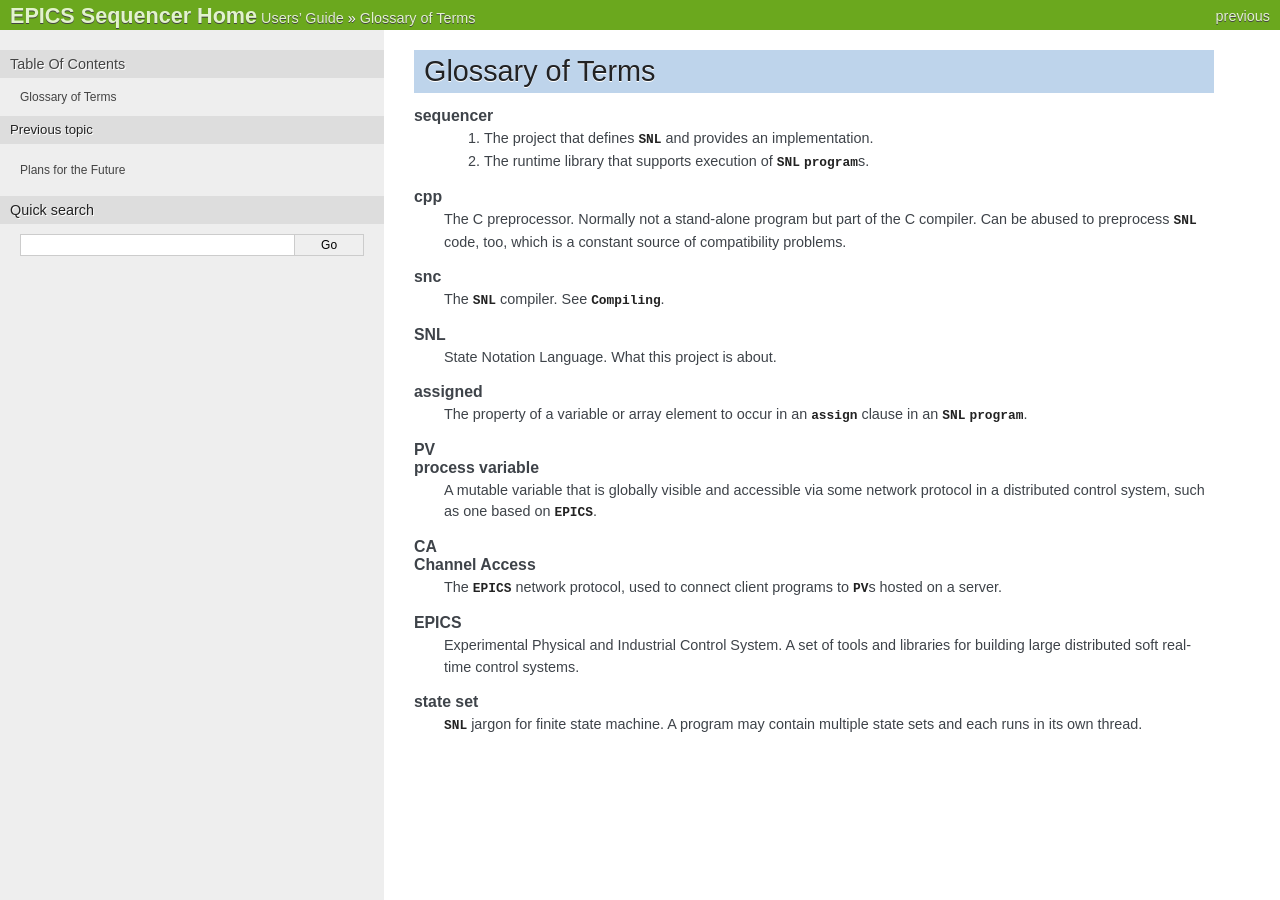
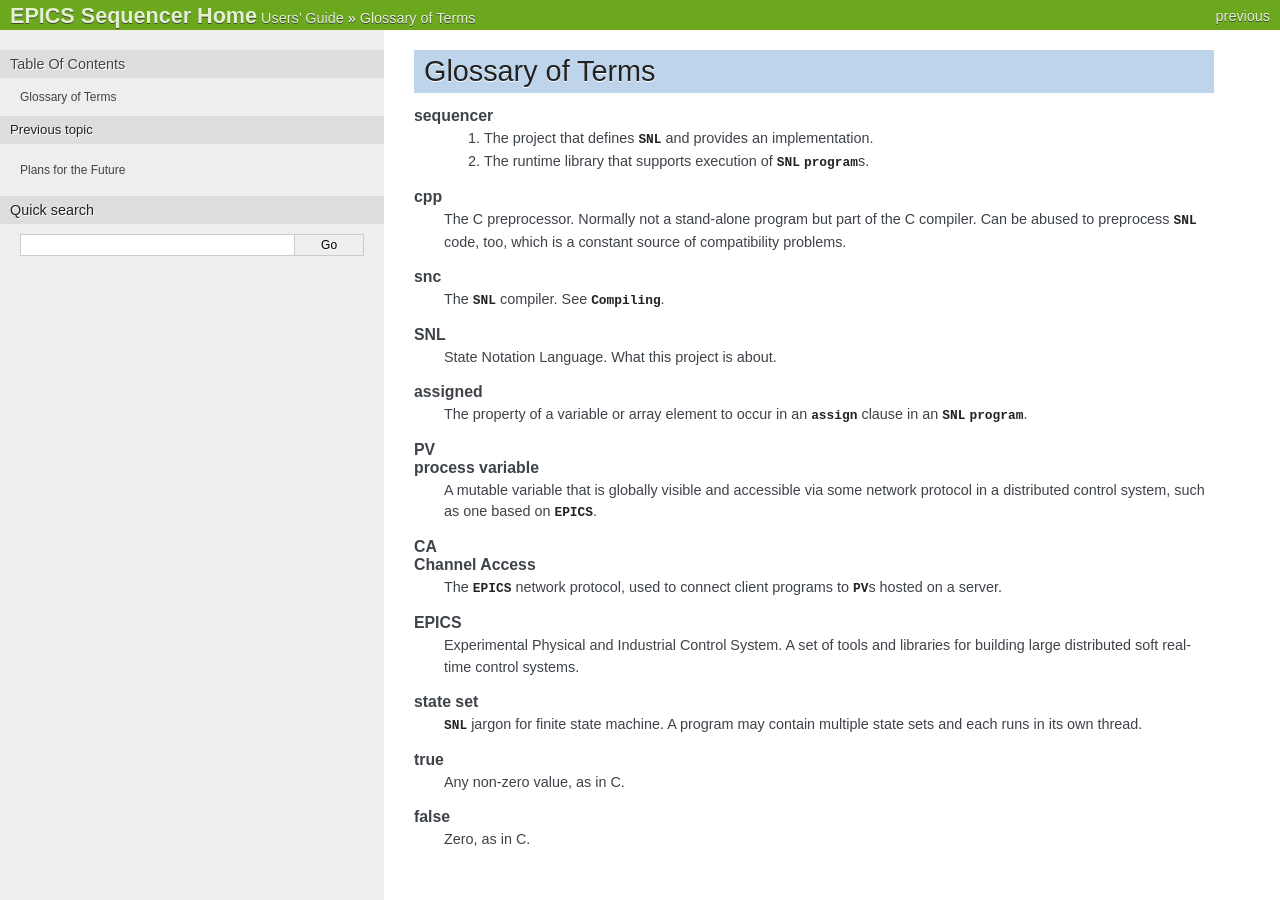
Before and after one commit to jeonghanlee/sequencer-2-2, a Sphinx documentation site: the page built from documentation/Glossary.txt, in a window 1280 px wide. Built offline with Sphinx 7.4.7, drawn with Linux system fonts in a browser that asks for light colours; pages that are not in the unit, such as notebooks, are missing from menus.

Commit message:
docs: added true and false to glossary

```diff
--- a/documentation/Glossary.txt
+++ b/documentation/Glossary.txt
@@ -50,3 +50,11 @@ Glossary of Terms
 
       `SNL` jargon for finite state machine. A program may contain multiple
       state sets and each runs in its own thread.
+
+   true
+
+      Any non-zero value, as in C.
+
+   false
+
+      Zero, as in C.
```
